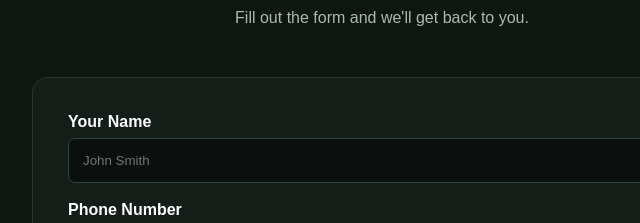
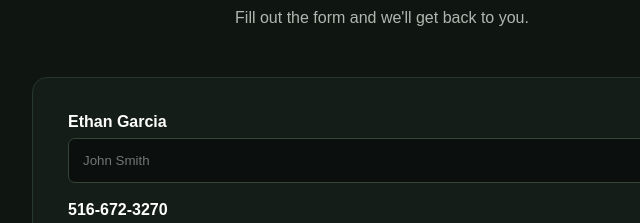
Before and after one commit to bigescardetailing-tech/BigEsBinDetaiing, a plain HTML site: page index.html in a window 1280 px wide. Shown: the part 3682-3905 px from the top of the page, 258-898 px from the left. Drawn offline with Linux system fonts and the light colour scheme.

Commit message:
Update index.html

```diff
--- a/index.html
+++ b/index.html
@@ -623,12 +623,12 @@ We do the dirty work so you don't have to.
 <form class="form" onsubmit="submitForm(event)">
 
 <div class="form-group">
-<label>Your Name</label>
+<label>Ethan Garcia</label>
 <input type="text" placeholder="John Smith" required>
 </div>
 
 <div class="form-group">
-<label>Phone Number</label>
+<label>516-672-3270</label>
 <input type="tel" placeholder="(555) 555-5555" required>
 </div>
 
```
